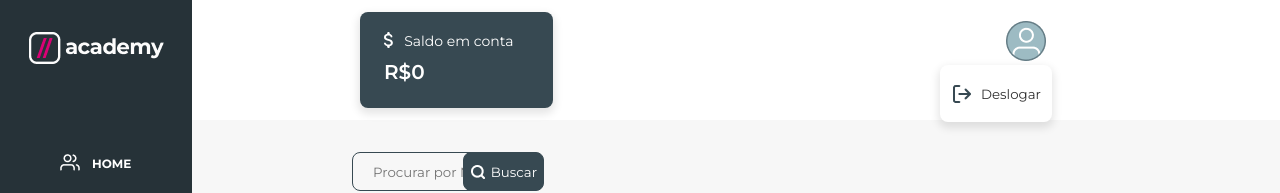
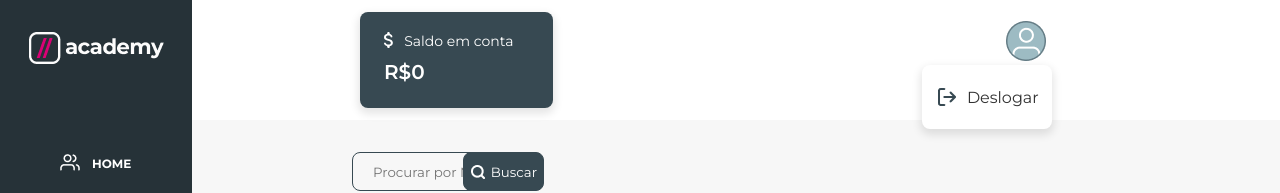
Before and after one commit to buxexalg/desafio-modulo4-frontend, a React (Create React App) app: page /clientes in a window 1280 px wide. Both pictures are taken after a click on the button 1025 px from the left and 42 px from the top of the page. Shown: the top 193 px of the page. Built offline with nearby package versions, Linux system fonts and the light colour scheme.

Commit message:
refatoração: alteração de button para anchor
segundo boas pra´ticas, não deve ter um a dentro de button

```diff
--- a/src/components/botaoDeslogar/botaoDeslogar.jsx
+++ b/src/components/botaoDeslogar/botaoDeslogar.jsx
@@ -6,9 +6,9 @@ import logout from '../../assets/images/log-out.png';
 
 export function BotaoDeslogar() {
 	return (
-		<button className='botaoDeslogar'>
+		<a href="/" className="botaoDeslogar">
 			<img src={logout} alt="Logout" />
 			<span>Deslogar</span>
-		</button>
+		</a>
 	);
 }
```
